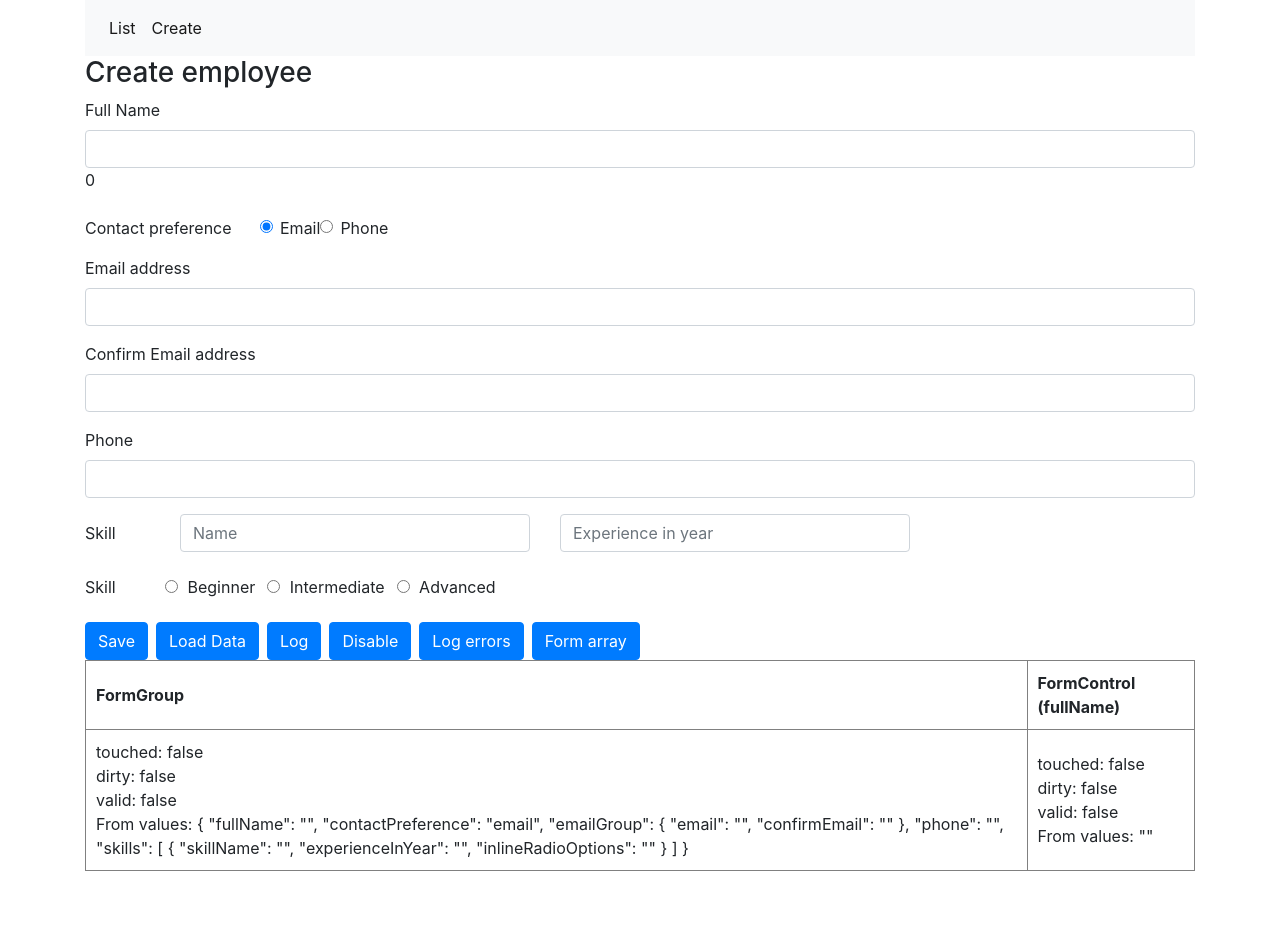
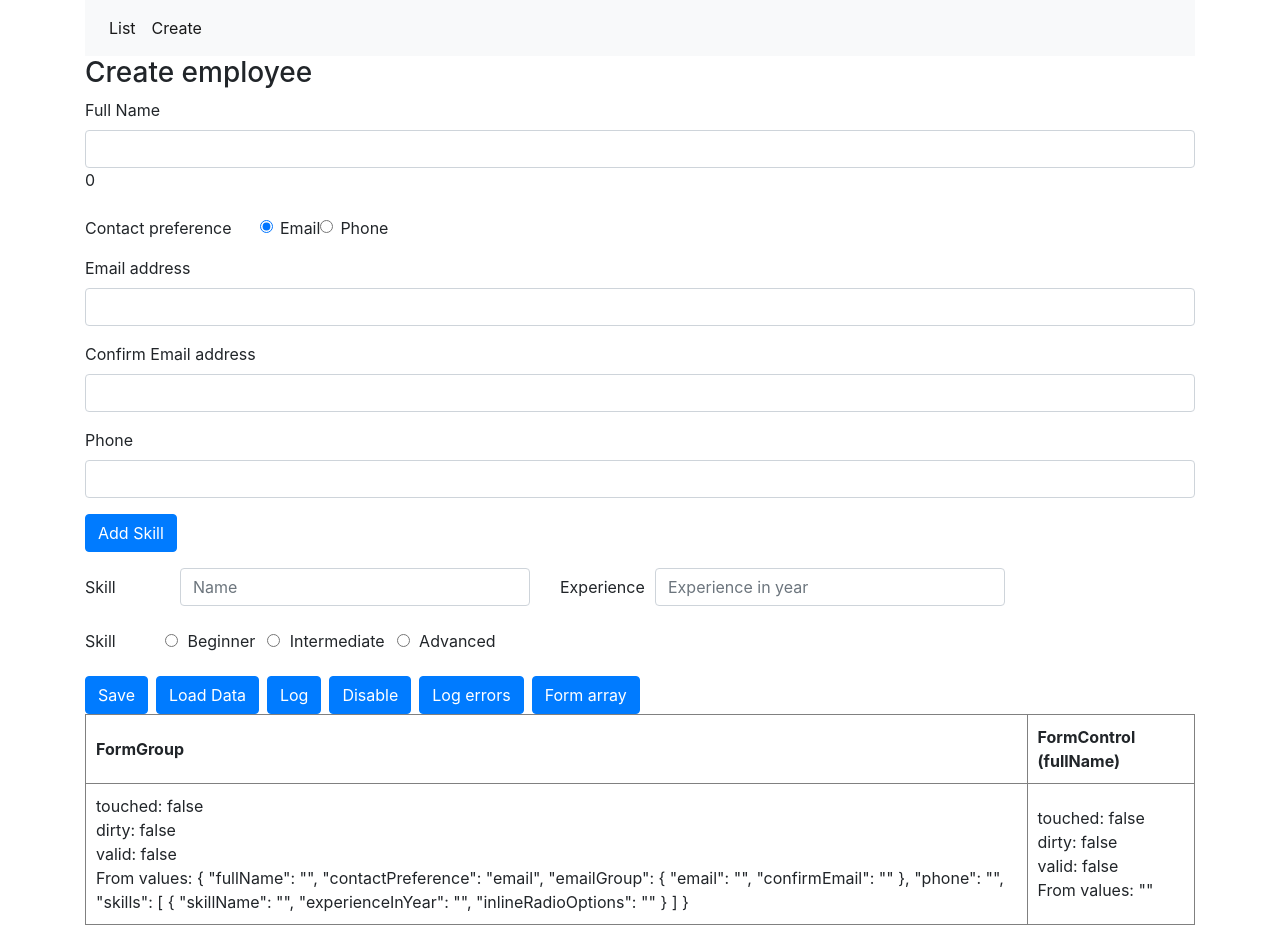
Before and after one commit to JagodaJarzebowska/angular, an Angular app: page /create in a window 1280 px wide. Before the commit the page ends 871 px from the top, so only its background shows below. Built offline with nearby package versions, Linux system fonts and the light colour scheme.

Commit message:
action for dynamically form controls adding, generate unique ID

```diff
--- a/src/app/employee/create-employee/create-employee.component.html
+++ b/src/app/employee/create-employee/create-employee.component.html
@@ -68,25 +68,33 @@
             </span>
         </div>
 
-
-        <div formArrayName="skills">
-            <div formGroupName="0">
+        <div class="form-group row">
+            <div class="col-sm-4">
+                <button type="button" class="btn btn-primary mr-2" (click)="addSkillButtonClick()">
+                Add Skill</button>
+            </div>
+        </div>
+        <div formArrayName="skills" *ngFor="let skill of this.employeeForm.get('skills')['controls']; let i = index">
+            <div [formGroupName]="i">
                 <div class="form-group row">
-                    <label class="col-sm-1 col-form-label" for="skillName">
+                    <label class="col-sm-1 col-form-label" [attr.for]="'skillName' + i">
                         Skill
                     </label>
                     <div class="col-sm-4">
-                        <input id="skillName" type="text" placeholder="Name" class="form-control"
+                        <input [id]="'skillName' + i" type="text" placeholder="Name" class="form-control"
                             formControlName="skillName" [ngClass]="{'is-invalid' : formErros.skillName}"
                             (blur)="logValidationErrors()">
                         <span class="invalid-feedback" *ngIf="formErros.skillName">
                             {{formErros.skillName}}
                         </span>
                     </div>
+                    <label class="col-sm-1 col-form-label" [attr.for]="'experienceInYear'+i">
+                        Experience
+                    </label>
                     <div class="col-sm-4">
                         <input type="text" placeholder="Experience in year" class="form-control"
                             formControlName="experienceInYear" [ngClass]="{'is-invalid':formErros.experienceInYear}"
-                            (blur)="logValidationErrors()">
+                            (blur)="logValidationErrors()" [id]="'experienceInYear'+i">
                         <span class="invalid-feedback" *ngIf="formErros.experienceInYear">
                             {{formErros.experienceInYear}}
                         </span>
--- a/src/app/employee/create-employee/create-employee.component.ts
+++ b/src/app/employee/create-employee/create-employee.component.ts
@@ -151,6 +151,10 @@ export class CreateEmployeeComponent implements OnInit {
   }
 
 
+  addSkillButtonClick(): void {
+    (<FormArray>this.employeeForm.get('skills')).push(this.addSkillFormGroup());
+  }
+
   logAction() {
     this.logKeyAndValue(this.employeeForm);
   }
```
